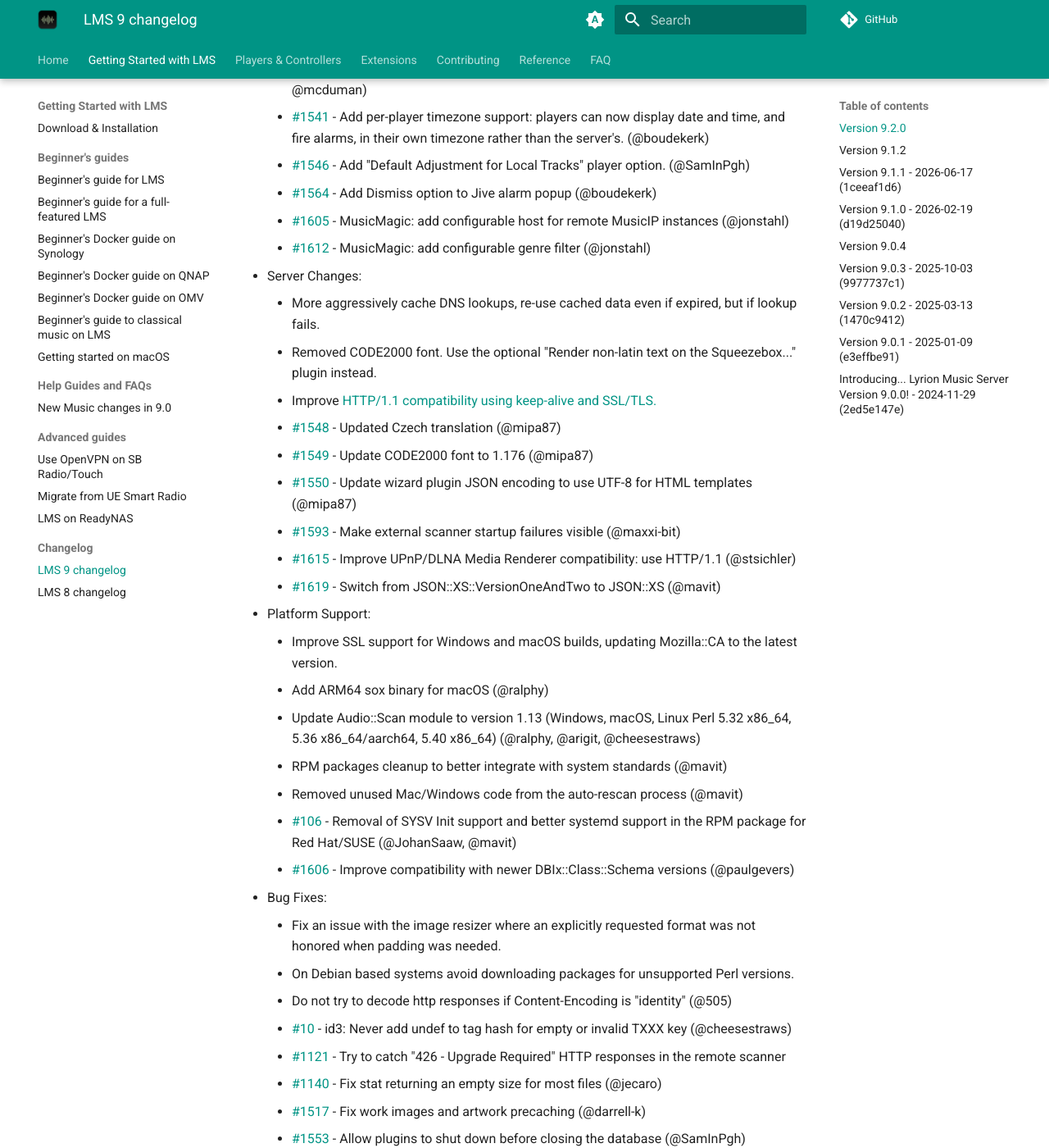
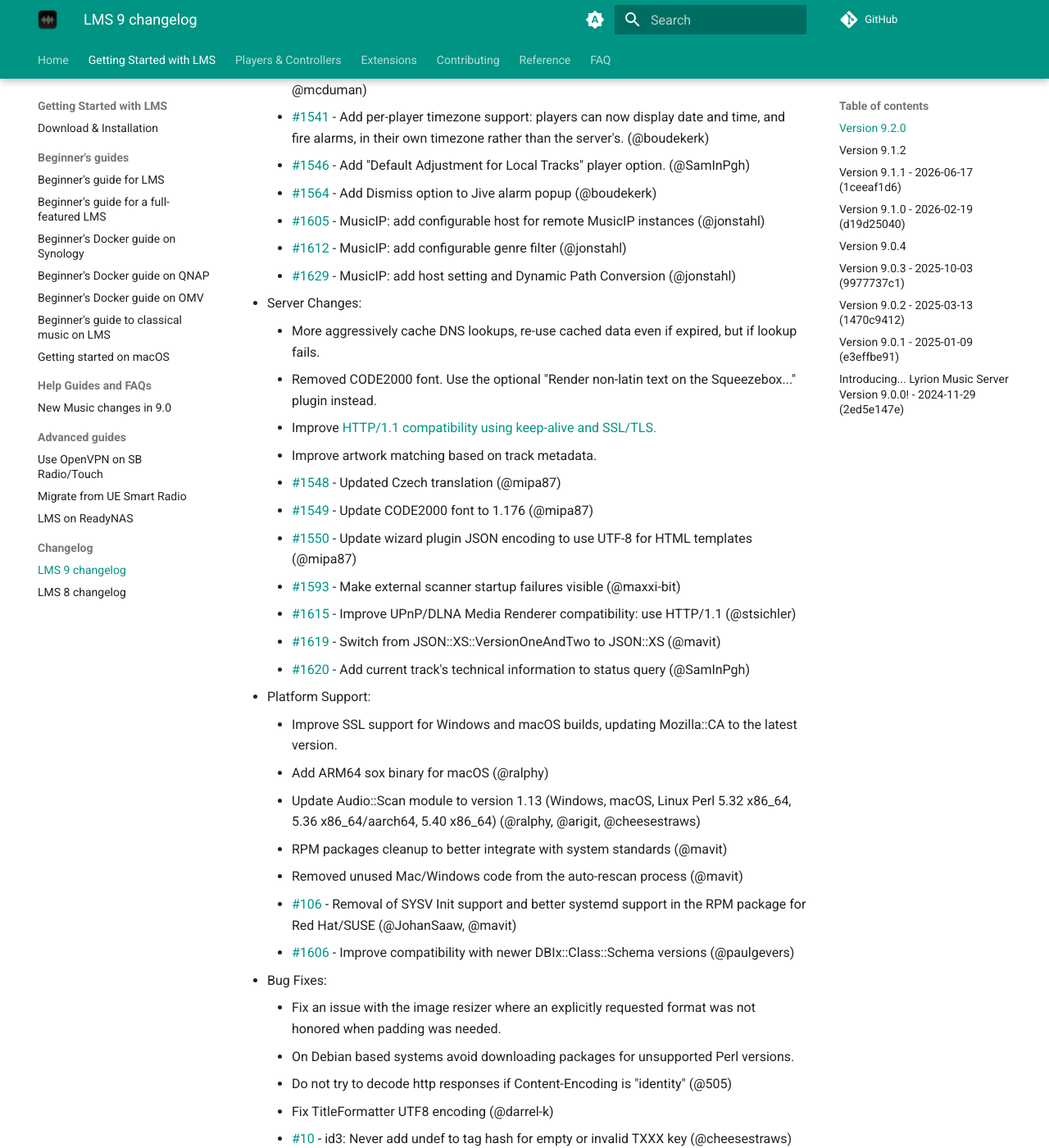
Before and after one commit to LMS-Community/lms-community.github.io, an MkDocs documentation site: the page built from docs/getting-started/changelog-lms9.md, in a window 1280 px wide and 1400 px high, scrolled down 382 px. Shown: the whole window at 82% size. Built offline with MkDocs 1.6.1 and Material for MkDocs 9.7.7, drawn with Linux system fonts in a browser that asks for light colours; a script that is not in the unit is left out; plug-ins that fetch from the network failed and are left out; comment, search, counter and statistics services are not loaded.

Commit message:
Update external data sources

```diff
--- a/docs/contributing/strings-coverage.json
+++ b/docs/contributing/strings-coverage.json
@@ -1 +1 @@
-[{"Language": "Czech", "Identifier": "CS", "Coverage": 97.6555023923445}, {"Language": "Danish", "Identifier": "DA", "Coverage": 93.0622009569378}, {"Language": "German", "Identifier": "DE", "Coverage": 94.06698564593302}, {"Language": "English", "Identifier": "EN", "Coverage": 100.0}, {"Language": "English (United Kingdom)", "Identifier": "EN_GB", "Coverage": 2.6315789473684212}, {"Language": "Spanish", "Identifier": "ES", "Coverage": 79.71291866028709}, {"Language": "Finnish", "Identifier": "FI", "Coverage": 77.94258373205741}, {"Language": "French", "Identifier": "FR", "Coverage": 95.74162679425838}, {"Language": "Hebrew", "Identifier": "HE", "Coverage": 41.6267942583732}, {"Language": "Hungarian", "Identifier": "HU", "Coverage": 92.77511961722487}, {"Language": "Italian", "Identifier": "IT", "Coverage": 77.51196172248804}, {"Language": "Japanese", "Identifier": "JA", "Coverage": 22.248803827751196}, {"Language": "Dutch", "Identifier": "NL", "Coverage": 94.88038277511961}, {"Language": "Norwegian", "Identifier": "NO", "Coverage": 83.44497607655502}, {"Language": "Polish", "Identifier": "PL", "Coverage": 83.01435406698565}, {"Language": "Portuguese", "Identifier": "PT", "Coverage": 32.72727272727273}, {"Language": "Russian", "Identifier": "RU", "Coverage": 78.03827751196172}, {"Language": "Swedish", "Identifier": "SV", "Coverage": 96.02870813397129}, {"Language": "Chinese (Simplified, China)", "Identifier": "ZH_CN", "Coverage": 71.38755980861244}]
+[{"Language": "Czech", "Identifier": "CS", "Coverage": 97.42243436754177}, {"Language": "Danish", "Identifier": "DA", "Coverage": 92.8400954653938}, {"Language": "German", "Identifier": "DE", "Coverage": 94.94033412887828}, {"Language": "English", "Identifier": "EN", "Coverage": 100.0}, {"Language": "Spanish", "Identifier": "ES", "Coverage": 79.52267303102626}, {"Language": "Finnish", "Identifier": "FI", "Coverage": 77.75656324582339}, {"Language": "French", "Identifier": "FR", "Coverage": 95.75178997613365}, {"Language": "Hungarian", "Identifier": "HU", "Coverage": 92.55369928400955}, {"Language": "Italian", "Identifier": "IT", "Coverage": 77.32696897374701}, {"Language": "Dutch", "Identifier": "NL", "Coverage": 94.8926014319809}, {"Language": "Norwegian", "Identifier": "NO", "Coverage": 83.24582338902148}, {"Language": "Polish", "Identifier": "PL", "Coverage": 82.81622911694511}, {"Language": "Russian", "Identifier": "RU", "Coverage": 77.85202863961814}, {"Language": "Swedish", "Identifier": "SV", "Coverage": 95.89498806682577}, {"Language": "Hebrew", "Identifier": "HE", "Coverage": 41.527446300715994}, {"Language": "Japanese", "Identifier": "JA", "Coverage": 22.195704057279237}, {"Language": "Portuguese", "Identifier": "PT", "Coverage": 32.64916467780429}, {"Language": "Chinese (Simplified, China)", "Identifier": "ZH_CN", "Coverage": 71.21718377088305}, {"Language": "English (United Kingdom)", "Identifier": "EN_GB", "Coverage": 2.6252983293556085}]
--- a/docs/getting-started/changelog-lms9.md
+++ b/docs/getting-started/changelog-lms9.md
@@ -9,20 +9,23 @@
 	- [#1541](https://github.com/LMS-Community/slimserver/pull/1541) \- Add per-player timezone support: players can now display date and time, and fire alarms, in their own timezone rather than the server's. (@boudekerk)
 	- [#1546](https://github.com/LMS-Community/slimserver/pull/1546) \- Add "Default Adjustment for Local Tracks" player option. (@SamInPgh)
 	- [#1564](https://github.com/LMS-Community/slimserver/pull/1564) \- Add Dismiss option to Jive alarm popup (@boudekerk)
-	- [#1605](https://github.com/LMS-Community/slimserver/pull/1605) \- MusicMagic: add configurable host for remote MusicIP instances (@jonstahl)
-	- [#1612](https://github.com/LMS-Community/slimserver/pull/1612) \- MusicMagic: add configurable genre filter (@jonstahl)
+	- [#1605](https://github.com/LMS-Community/slimserver/pull/1605) \- MusicIP: add configurable host for remote MusicIP instances (@jonstahl)
+	- [#1612](https://github.com/LMS-Community/slimserver/pull/1612) \- MusicIP: add configurable genre filter (@jonstahl)
+	- [#1629](https://github.com/LMS-Community/slimserver/pull/1629) \- MusicIP: add host setting and Dynamic Path Conversion (@jonstahl)
 
 - Server Changes:
 
 	- More aggressively cache DNS lookups, re-use cached data even if expired, but if lookup fails.
 	- Removed CODE2000 font. Use the optional "Render non-latin text on the Squeezebox..." plugin instead.
 	- Improve [HTTP/1.1 compatibility using keep-alive and SSL/TLS.](https://forums.lyrion.org/forum/developer-forums/developers/1823228-possible-issue-with-http-1-1-keep-alive-and-small-body)
+	- Improve artwork matching based on track metadata.
 	- [#1548](https://github.com/LMS-Community/slimserver/pull/1548) \- Updated Czech translation (@mipa87)
 	- [#1549](https://github.com/LMS-Community/slimserver/pull/1549) \- Update CODE2000 font to 1.176 (@mipa87)
 	- [#1550](https://github.com/LMS-Community/slimserver/pull/1550) \- Update wizard plugin JSON encoding to use UTF-8 for HTML templates (@mipa87)
 	- [#1593](https://github.com/LMS-Community/slimserver/pull/1593) \- Make external scanner startup failures visible (@maxxi-bit)
 	- [#1615](https://github.com/LMS-Community/slimserver/pull/1615) \- Improve UPnP/DLNA Media Renderer compatibility: use HTTP/1.1 (@stsichler)
 	- [#1619](https://github.com/LMS-Community/slimserver/pull/1619) \- Switch from JSON::XS::VersionOneAndTwo to JSON::XS (@mavit)
+	- [#1620](https://github.com/LMS-Community/slimserver/pull/1620) \- Add current track's technical information to status query (@SamInPgh)
 
 - Platform Support:
 
@@ -39,6 +42,7 @@
 	- Fix an issue with the image resizer where an explicitly requested format was not honored when padding was needed.
 	- On Debian based systems avoid downloading packages for unsupported Perl versions.
 	- Do not try to decode http responses if Content-Encoding is "identity" (@505)
+	- Fix TitleFormatter UTF8 encoding (@darrel-k)
 	- [#10](https://github.com/LMS-Community/Audio-Scan/pull/10) \- id3: Never add undef to tag hash for empty or invalid TXXX key (@cheesestraws)
 	- [#1121](https://github.com/LMS-Community/slimserver/issues/1121) \- Try to catch "426 - Upgrade Required" HTTP responses in the remote scanner
 	- [#1140](https://github.com/LMS-Community/slimserver/pull/1140) \- Fix stat returning an empty size for most files (@jecaro)
```
